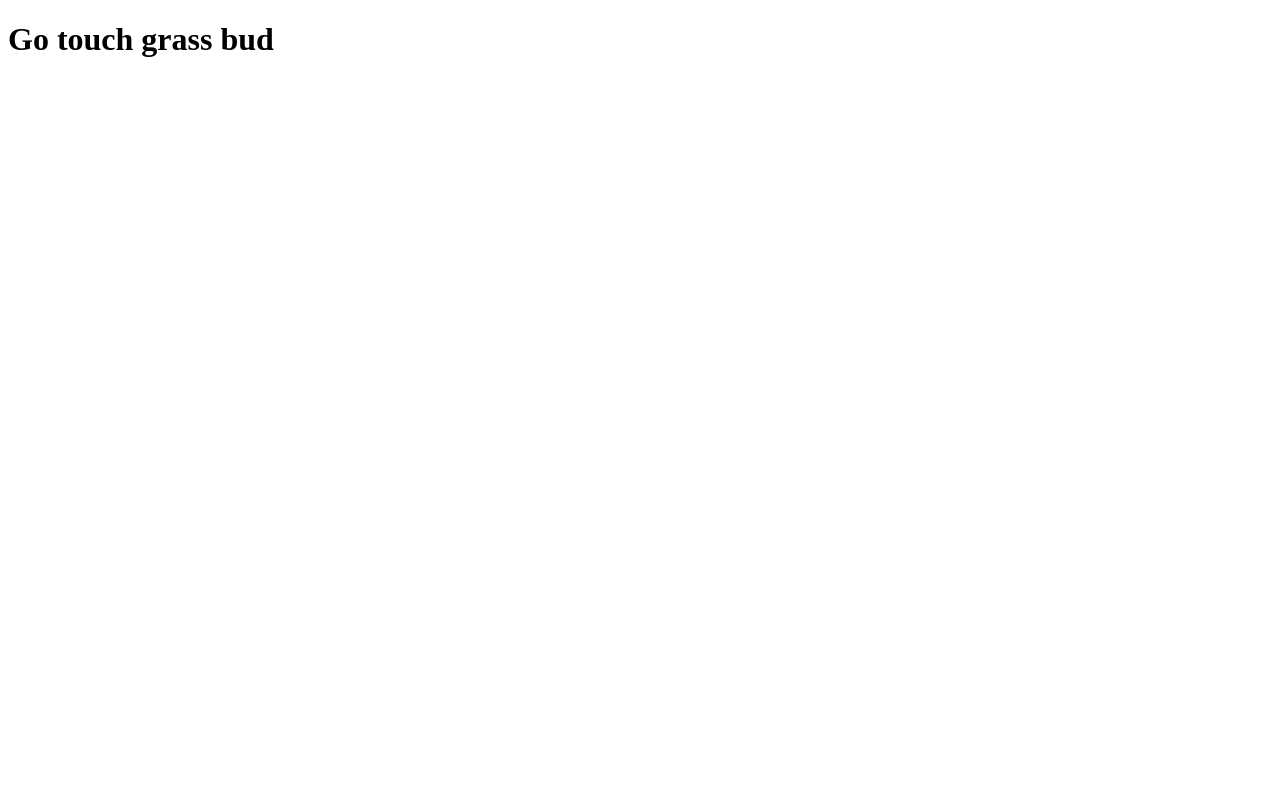
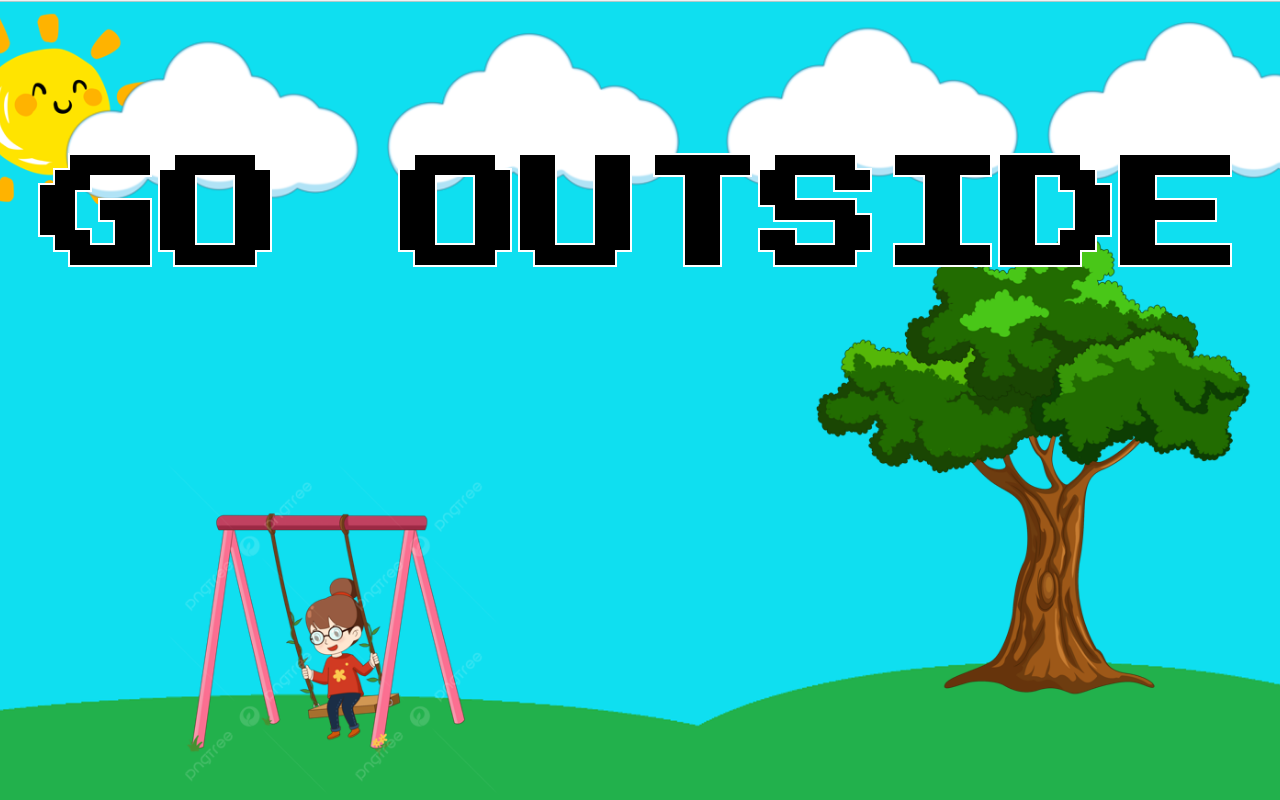
Before and after one commit to RyanLin5967/Lockdown, a plain HTML site: page index.html in a window 1280 px wide. Drawn offline with Linux system fonts and the light colour scheme.

Commit message:
index changes

```diff
--- a/index.html
+++ b/index.html
@@ -3,10 +3,10 @@
 <html>
     <head>
         <link rel="stylesheet" href="styles.css">
+        <link href="https://fonts.googleapis.com/css2?family=Press+Start+2P&display=swap" rel="stylesheet">
     </head>
     <body>
-        <h1>Go touch grass bud</h1>
+        <h1 class="title">GO OUTSIDE</h1>
     </body>
 
-
 </html>
--- a/styles.css
+++ b/styles.css
@@ -0,0 +1,22 @@
+.title {
+    font-family: 'Press Start 2P', cursive;
+    margin-top: 20vh;
+    text-align: center;
+    font-size: 15vh;
+
+    color: black; /* your text color */
+    text-shadow:
+        -2px -2px 0 white,
+        2px -2px 0 white,
+        -2px  2px 0 white,
+        2px  2px 0 white;
+
+}
+
+body {
+    background-image: url('web_background.png'); /* or URL to your image */
+    background-size: cover;
+    background-position: center;
+    background-repeat: no-repeat;
+    background-attachment: fixed; /* optional, makes it stay when scrolling */
+  }
```
Also changed, not shown: web_background.png (added).
